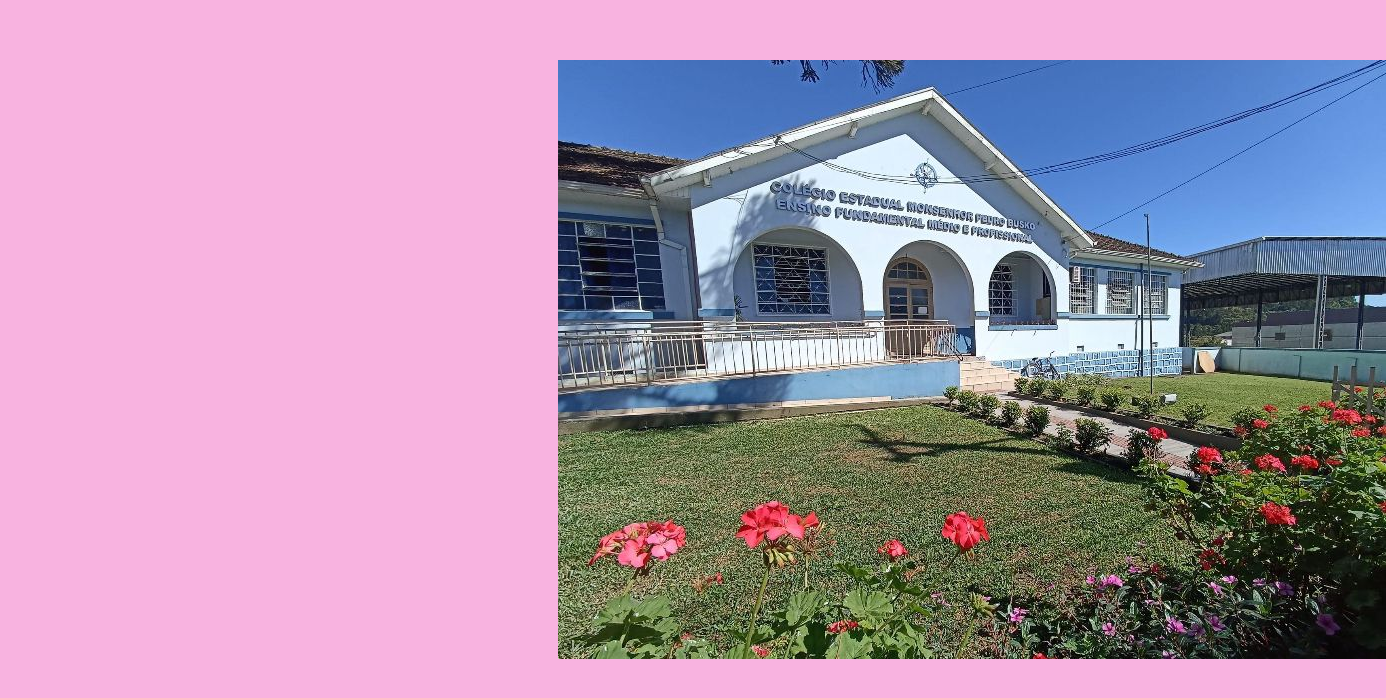
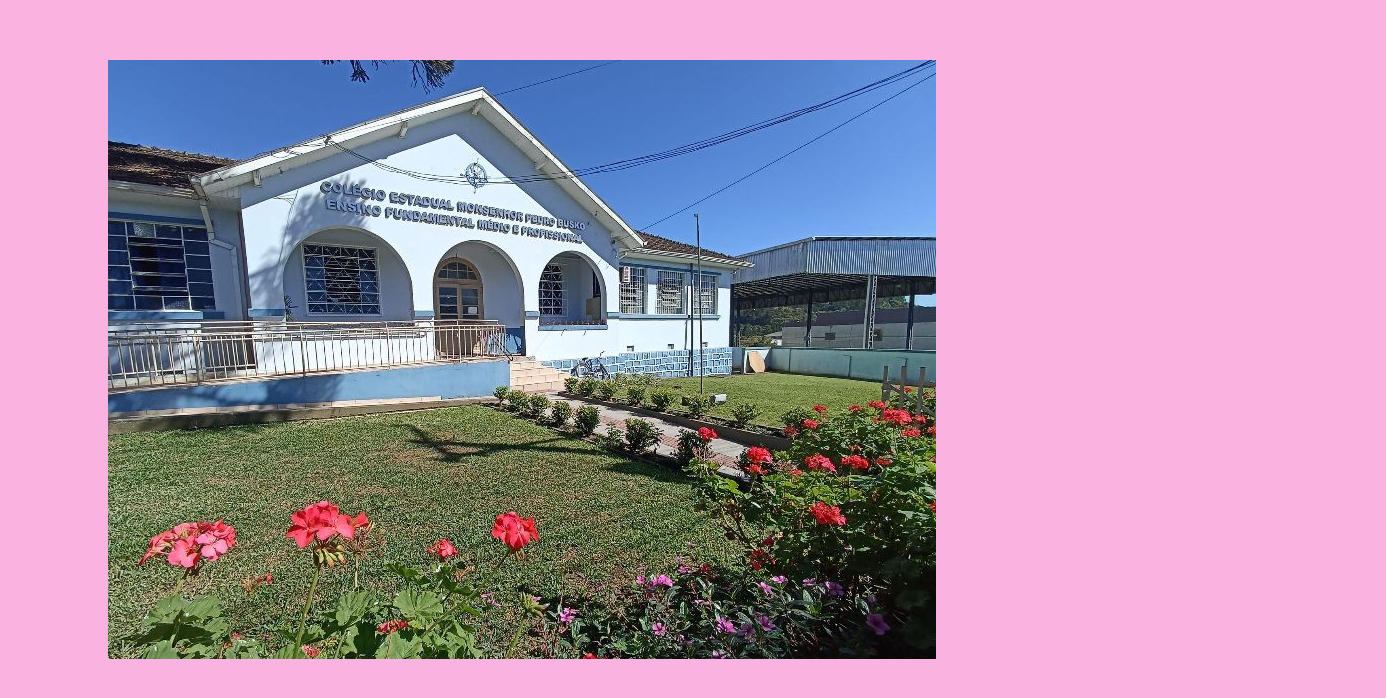
Before and after one commit to lulubebe/spedrobusko2024, a plain HTML site: page index.html in a window 1280 px wide. Shown: the part 2471-3169 px from the top of the page, 1386 px wide, since content can reach past the window. Drawn offline with Linux system fonts and the light colour scheme.

```diff
--- a/style.css
+++ b/style.css
@@ -36,9 +36,10 @@ body{
 
 }
 .escola-imagem{
-    margin-left: 450px ;
+   /*/ margin-left: 450px ;/*/
     margin-bottom: 1400px;
     margin-top: 1400px;
+    text-decoration: center;
 
 }
 
```
